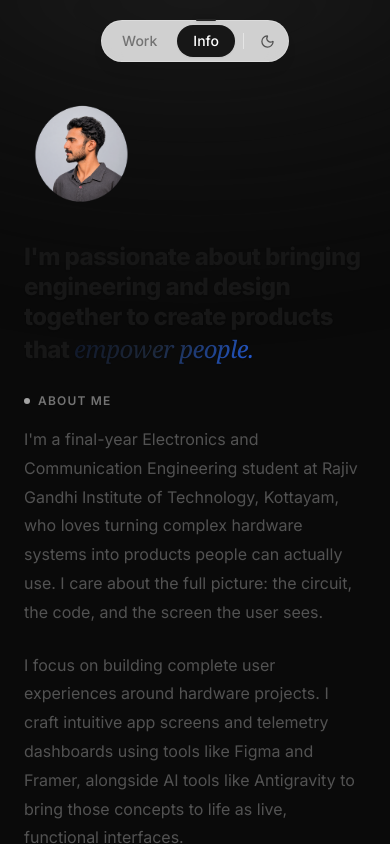
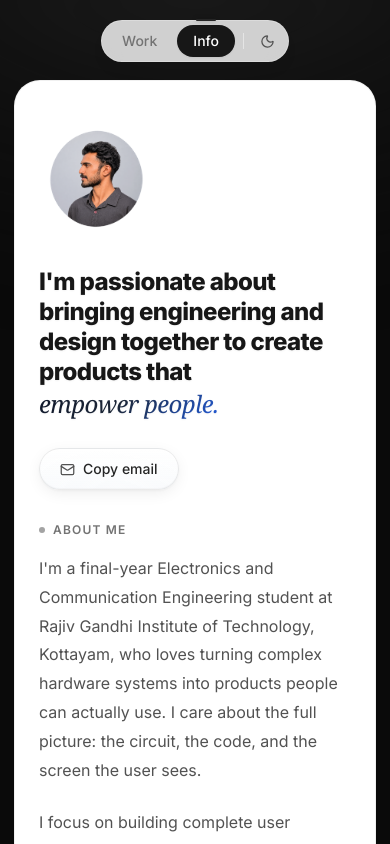
Before and after one commit to Abhi-jith4/Portfolio, a React (Vite) app: page /about in a window 390 px wide. Shown: the top 844 px of the page. Built offline with nearby package versions, Linux system fonts and the light colour scheme; a web font is replaced by a local one.

Commit message:
fix(mobile): restore rounded Info card container on mobile while preserving exact desktop layout

```diff
--- a/src/pages/About.tsx
+++ b/src/pages/About.tsx
@@ -35,7 +35,7 @@ export function About() {
   });
 
   return (
-    <div className="min-h-screen bg-[#0A0A0A] dark:bg-[#0A0A0A] sm:bg-white sm:dark:bg-neutral-950 transition-colors duration-300 relative overflow-hidden">
+    <div className="min-h-screen bg-[#0A0A0A] dark:bg-[#0A0A0A] sm:bg-white sm:dark:bg-neutral-950 px-3.5 pt-20 pb-12 sm:px-0 sm:pt-0 sm:pb-0 transition-colors duration-300 relative overflow-hidden">
       {/* Mobile subtle top radial glow (Perry Wang inspired), strictly hidden on desktop */}
       <div
         className="sm:hidden pointer-events-none fixed inset-0 z-0 overflow-hidden"
@@ -44,8 +44,10 @@ export function About() {
         <div className="absolute -top-16 left-1/2 -translate-x-1/2 w-[600px] h-[360px] bg-[radial-gradient(ellipse_100%_350px_at_50%_0%,rgba(36,36,36,0.8)_0%,rgba(23,23,23,0.5)_50%,transparent_100%)] blur-2xl" />
       </div>
 
-      {/* Main Content: Direct on page background on both mobile and desktop (no contrasting card), consistent across Work & Info */}
-      <main className="relative z-10 max-w-6xl mx-auto px-6 pt-24 sm:pt-32 pb-16 sm:pb-24 transition-colors duration-300">
+      {/* Main Content:
+          - MOBILE: Rounded inset container card with dark #1B1B1B surface, #303030 border, rounded-[26px], padding px-6 py-10
+          - DESKTOP: Direct on page background (sm:bg-transparent sm:border-none sm:shadow-none sm:rounded-none), preserving exact original layout */}
+      <main className="relative z-10 max-w-6xl mx-auto bg-white dark:bg-[#1B1B1B] sm:bg-transparent sm:dark:bg-transparent rounded-[26px] sm:rounded-none border border-black/[0.06] dark:border-[#303030] sm:border-none shadow-sm sm:shadow-none px-6 py-10 sm:px-6 sm:pt-32 sm:pb-24 transition-colors duration-300">
         <div className="flex flex-col items-start sm:items-center">
 
           {/* Profile Image (left-aligned on mobile, centered on desktop, clean circular) */}
@@ -70,10 +72,10 @@ export function About() {
             </h1>
           </motion.div>
 
-          {/* Copy Email Action (hidden on mobile, centered on desktop) */}
+          {/* Copy Email Action (inside the card on mobile, centered on desktop) */}
           <motion.div
             {...makeFade(0.24)}
-            className="hidden sm:flex justify-center mb-12 w-full"
+            className="flex justify-start sm:justify-center mb-8 sm:mb-12 w-full"
           >
             <CopyEmail />
           </motion.div>
@@ -104,6 +106,7 @@ export function About() {
               </p>
             </div>
           </motion.div>
+
         </div>
       </main>
     </div>
```
